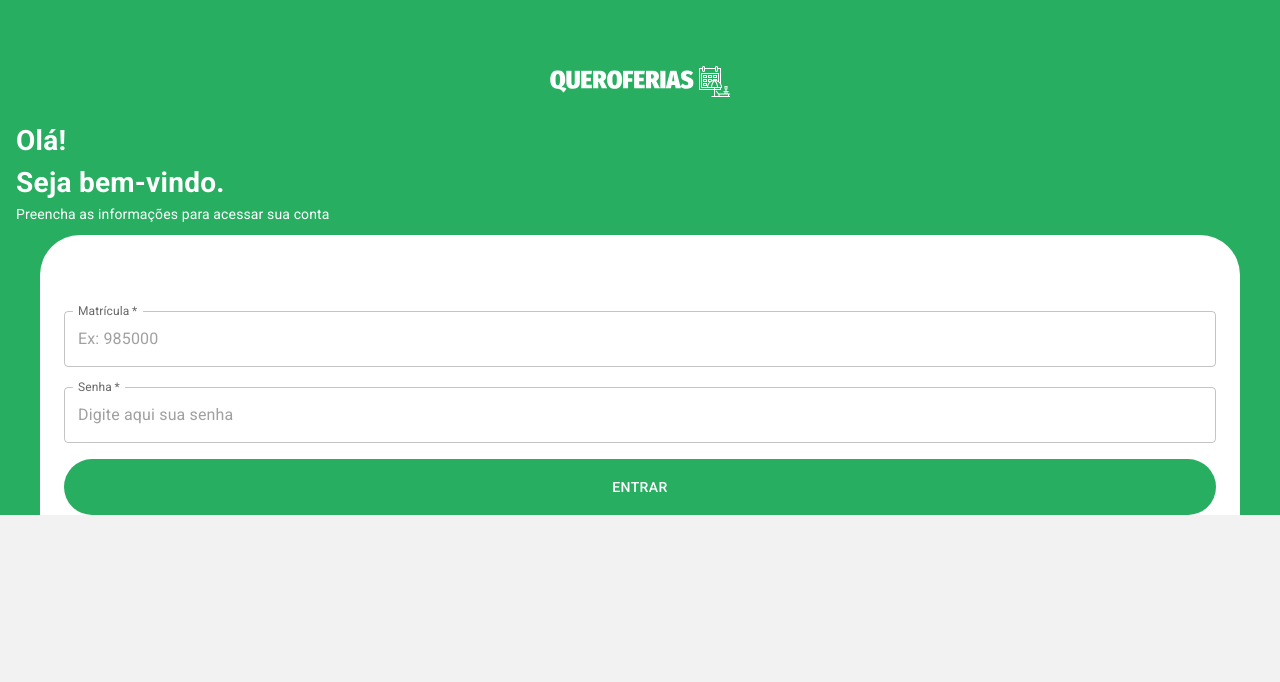
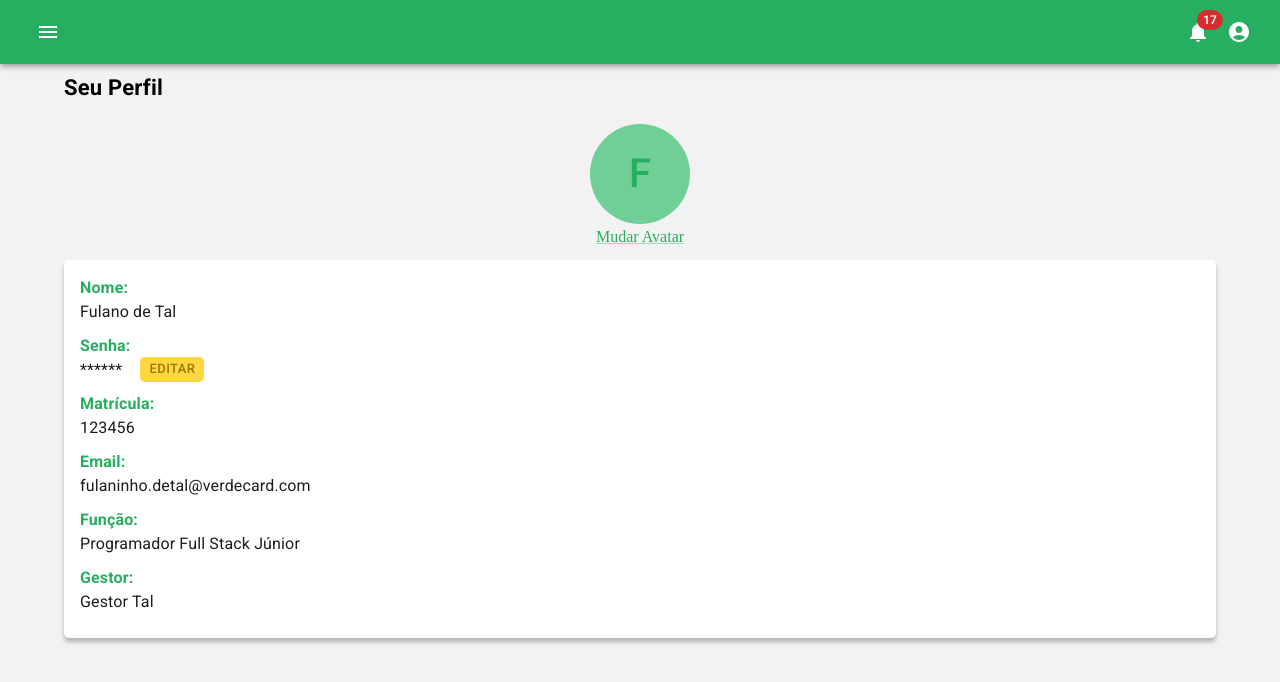
Before and after one commit to GuiSilveira/Frontend-QueroFerias, a React (Vite) app: page / in a window 1280 px wide. Shown: the top 682 px of the page. Built offline with nearby package versions, Linux system fonts and the light colour scheme.

Commit message:
Adicionando Página de Perfil e Atualizando página de Solicitações e o Card Padrão

```diff
--- a/src/App.tsx
+++ b/src/App.tsx
@@ -4,15 +4,17 @@ import FuncionarioSolicitarFerias from './pages/Funcionario/FuncionarioSolicitar
 import { LocalizationProvider } from '@mui/x-date-pickers'
 import { AdapterDayjs } from '@mui/x-date-pickers/AdapterDayjs'
 import FuncionarioSolicitacoes from './pages/Funcionario/FuncionarioSolicitacoes'
+import Profile from './pages/Profile'
 
 function App() {
     return (
-        <Login />
+        // <Login />
         // <Register />
         // <LocalizationProvider dateAdapter={AdapterDayjs}>
         //     <FuncionarioSolicitarFerias />
         // </LocalizationProvider>
         // <FuncionarioSolicitacoes />
+        <Profile />
     )
 }
 
--- a/src/components/DefaultCard/index.tsx
+++ b/src/components/DefaultCard/index.tsx
@@ -2,7 +2,7 @@ import { useTheme } from '@mui/material/styles'
 import { Card, CardContent } from '@mui/material'
 
 type PropType = {
-    children: JSX.Element[]
+    children: JSX.Element[] | JSX.Element
 }
 
 const DefaultCard = ({ children }: PropType) => {
@@ -23,7 +23,7 @@ const DefaultCard = ({ children }: PropType) => {
                     height: '100%',
                 }}
             >
-                {...children}
+                {children}
             </CardContent>
         </Card>
     )
--- a/src/pages/Funcionario/FuncionarioSolicitacoes/index.tsx
+++ b/src/pages/Funcionario/FuncionarioSolicitacoes/index.tsx
@@ -24,6 +24,7 @@ const FuncionarioSolicitacoes = () => {
                         flexDirection: 'column',
                         gap: '14px',
                         marginTop: '10px',
+                        marginBottom: '20px',
                     }}
                 >
                     <DefaultCard>
--- /dev/null
+++ b/src/pages/Profile/index.tsx
@@ -0,0 +1,124 @@
+import {
+    Avatar,
+    Box,
+    Button,
+    Container,
+    Link,
+    Stack,
+    Typography,
+} from '@mui/material'
+import DefaultCard from '../../components/DefaultCard'
+import DefaultTitle from '../../components/DefaultTitle'
+import Header from '../../components/Header'
+
+const Profile = () => {
+    return (
+        <>
+            <Header />
+            <Container>
+                <DefaultTitle
+                    sx={{
+                        marginTop: '71px',
+                    }}
+                >
+                    Seu Perfil
+                </DefaultTitle>
+                <Stack gap="15px" marginTop="20px">
+                    <Stack alignItems="center" gap="5px">
+                        <Avatar
+                            sx={{
+                                backgroundColor: 'primary.light',
+                                color: 'primary.main',
+                                width: 100,
+                                height: 100,
+                                fontSize: 40,
+                                fontWeight: 'medium',
+                            }}
+                        >
+                            F
+                        </Avatar>
+                        <Link>Mudar Avatar</Link>
+                    </Stack>
+                    <DefaultCard>
+                        <Stack gap="10px">
+                            <Box>
+                                <Typography
+                                    fontWeight="bold"
+                                    color="primary.main"
+                                >
+                                    Nome:
+                                </Typography>
+                                <Typography>Fulano de Tal</Typography>
+                            </Box>
+                            <Stack direction="row" gap="10px">
+                                <Box>
+                                    <Typography
+                                        fontWeight="bold"
+                                        color="primary.main"
+                                    >
+                                        Senha:
+                                    </Typography>
+                                    <Typography>******</Typography>
+                                </Box>
+                                <Button
+                                    size="small"
+                                    sx={{
+                                        backgroundColor: 'secondary.main',
+                                        color: 'secondary.dark',
+                                        borderRadius: '5px',
+                                        height: '25px',
+                                        alignSelf: 'flex-end',
+                                    }}
+                                >
+                                    Editar
+                                </Button>
+                            </Stack>
+                            <Box>
+                                <Typography
+                                    fontWeight="bold"
+                                    color="primary.main"
+                                >
+                                    Matrícula:
+                                </Typography>
+                                <Typography>123456</Typography>
+                            </Box>
+                            <Box>
+                                <Typography
+                                    fontWeight="bold"
+                                    color="primary.main"
+                                >
+                                    Email:
+                                </Typography>
+                                <Typography>
+                                    fulaninho.detal@verdecard.com
+                                </Typography>
+                            </Box>
+                            <Box>
+                                <Typography
+                                    fontWeight="bold"
+                                    color="primary.main"
+                                >
+                                    Função:
+                                </Typography>
+                                <Typography>
+                                    Programador Full Stack Júnior
+                                </Typography>
+                            </Box>
+                            <Box>
+                                <Typography
+                                    fontWeight="bold"
+                                    color="primary.main"
+                                >
+                                    Gestor:
+                                </Typography>
+                                <Typography>Gestor Tal</Typography>
+                            </Box>
+                        </Stack>
+                    </DefaultCard>
+                </Stack>
+            </Container>
+        </>
+    )
+}
+
+export default Profile
```
